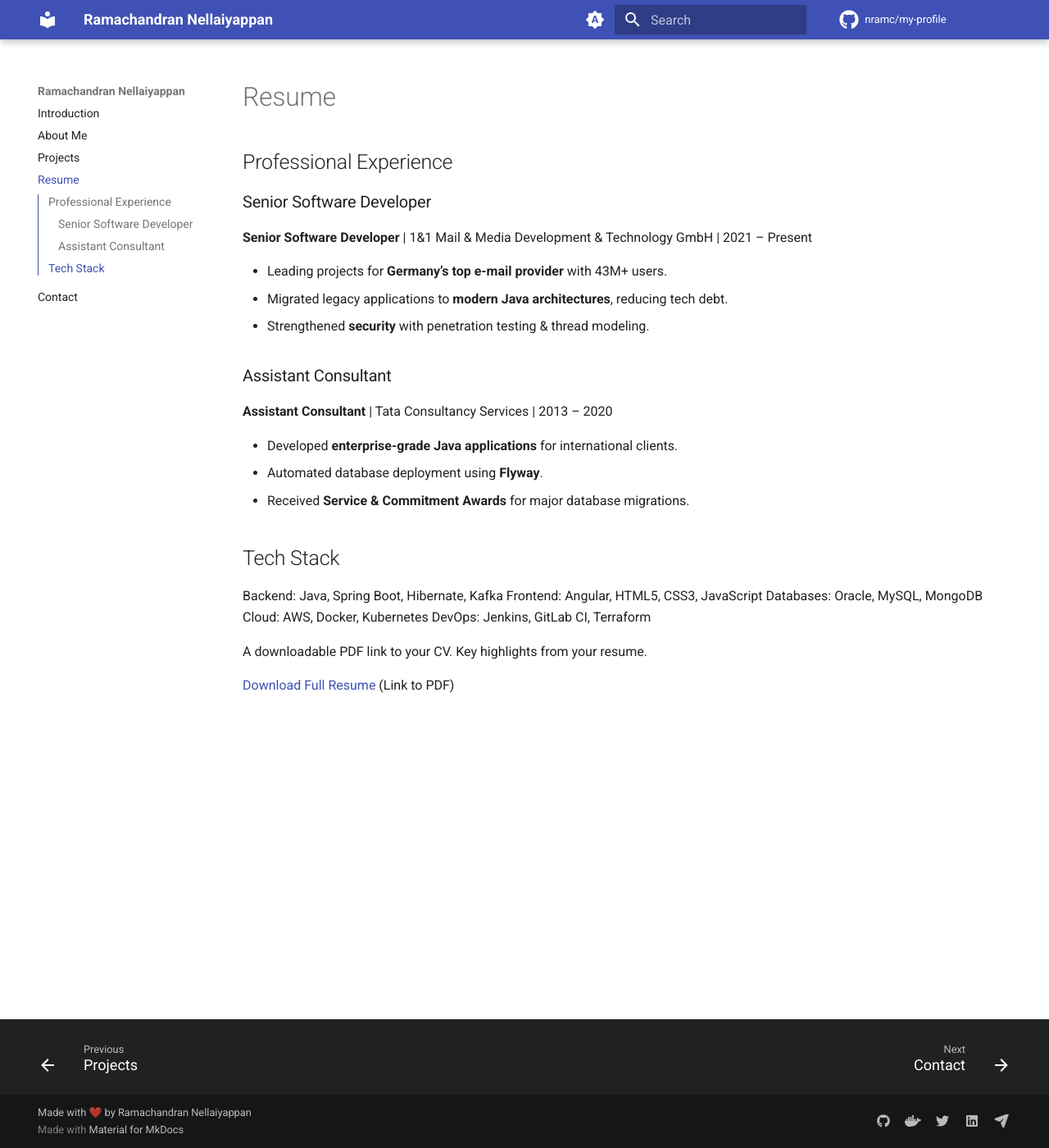
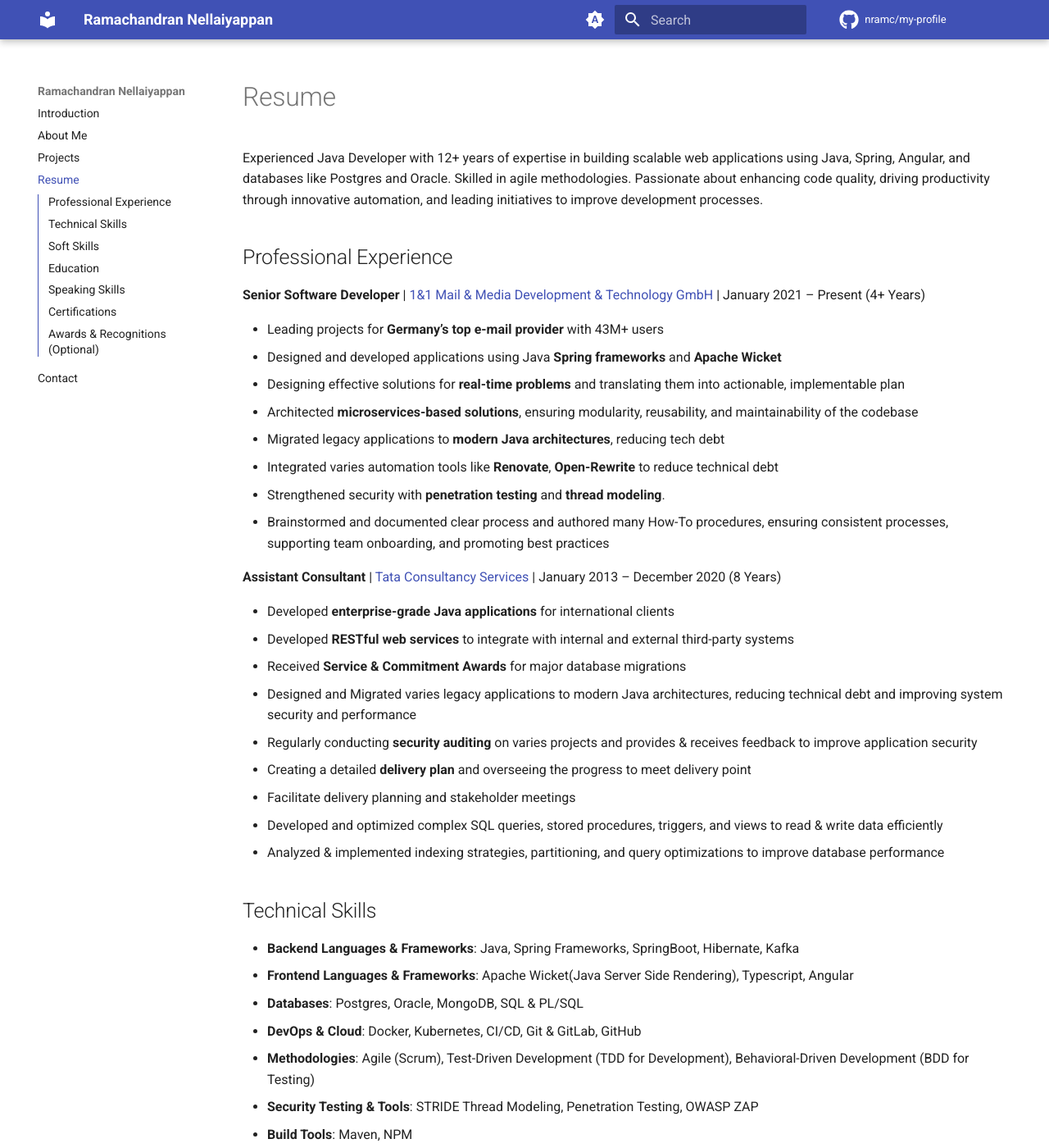
Before and after one commit to nramc/my-profile, an MkDocs documentation site: the page built from docs/resume.md, in a window 1280 px wide and 1400 px high. Shown: the whole window at 82% size. Built offline with MkDocs 1.6.1 and Material for MkDocs 9.7.7, drawn with Linux system fonts in a browser that asks for light colours; comment, search, counter and statistics services are not loaded; some of the changed text lies outside the part shown.

Commit message:
feat: resume.md added

```diff
--- a/docs/resume.md
+++ b/docs/resume.md
@@ -1,30 +1,84 @@
 # Resume
 
+Experienced Java Developer with 12+ years of expertise in building scalable web applications using Java, Spring,
+Angular, and databases like Postgres and Oracle.
+Skilled in agile methodologies.
+Passionate about enhancing code
+quality, driving productivity through innovative automation, and leading initiatives to improve development processes.
 
 ## Professional Experience
 
-### Senior Software Developer
-**Senior Software Developer** | 1&1 Mail & Media Development & Technology GmbH | 2021 – Present
+**Senior Software Developer** | [1&1 Mail & Media Development & Technology GmbH](https://www.mail-and-media.com/) |
+January 2021 – Present (4+ Years)
 
-- Leading projects for **Germany’s top e-mail provider** with 43M+ users.
-- Migrated legacy applications to **modern Java architectures**, reducing tech debt.
-- Strengthened **security** with penetration testing & thread modeling.
+- Leading projects for **Germany’s top e-mail provider** with 43M+ users
+- Designed and developed applications using Java **Spring frameworks** and **Apache Wicket**
+- Designing effective solutions for **real-time problems** and translating them into actionable, implementable plan
+- Architected **microservices-based solutions**, ensuring modularity, reusability, and maintainability of the codebase
+- Migrated legacy applications to **modern Java architectures**, reducing tech debt
+- Integrated varies automation tools like **Renovate**, **Open-Rewrite** to reduce technical debt
+- Strengthened security with **penetration testing** and **thread modeling**.
+- Brainstormed and documented clear process and authored many How-To procedures, ensuring consistent processes,
+  supporting team onboarding, and promoting best practices
 
-### Assistant Consultant
+**Assistant Consultant** | [Tata Consultancy Services](https://www.tcs.com/) | January 2013 – December 2020 (8 Years)
 
-**Assistant Consultant** | Tata Consultancy Services | 2013 – 2020
+- Developed **enterprise-grade Java applications** for international clients
+- Developed **RESTful web services** to integrate with internal and external third-party systems
+- Received **Service & Commitment Awards** for major database migrations
+- Designed and Migrated varies legacy applications to modern Java architectures, reducing technical debt and improving
+  system security and performance
+- Regularly conducting **security auditing** on varies projects and provides & receives feedback to improve application
+  security
+- Creating a detailed **delivery plan** and overseeing the progress to meet delivery point
+- Facilitate delivery planning and stakeholder meetings
+- Developed and optimized complex SQL queries, stored procedures, triggers, and views to read & write data efficiently
+- Analyzed & implemented indexing strategies, partitioning, and query optimizations to improve database performance
 
-- Developed **enterprise-grade Java applications** for international clients.
-- Automated database deployment using **Flyway**.
-- Received **Service & Commitment Awards** for major database migrations.
+## Technical Skills
 
-## Tech Stack
-Backend: Java, Spring Boot, Hibernate, Kafka
-Frontend: Angular, HTML5, CSS3, JavaScript
-Databases: Oracle, MySQL, MongoDB
-Cloud: AWS, Docker, Kubernetes
-DevOps: Jenkins, GitLab CI, Terraform
+- **Backend Languages & Frameworks**: Java, Spring Frameworks, SpringBoot, Hibernate, Kafka
+- **Frontend Languages & Frameworks**: Apache Wicket(Java Server Side Rendering), Typescript, Angular
+- **Databases**: Postgres, Oracle, MongoDB, SQL & PL/SQL
+- **DevOps & Cloud**: Docker, Kubernetes, CI/CD, Git & GitLab, GitHub
+- **Methodologies**: Agile (Scrum), Test-Driven Development (TDD for Development), Behavioral-Driven Development (BDD
+  for Testing)
+- **Security Testing & Tools**: STRIDE Thread Modeling, Penetration Testing, OWASP ZAP
+- **Build Tools**: Maven, NPM
+- **Documentation**: ASCIIDOC, MkDocs, OpenAPI with Swagger
 
+## Soft Skills
+
+- Enthusiastic
+- Continuous Learning & Innovation
+- Leadership & Mentorship
+- Effective Communication
+- Problem-Solving & Decision-Making
+- Productivity
+- Planning & Prioritization
+
+## Education
+
+**Bachelor of Engineering in Computer Science and Engineering(B.E)** | National Engineering College, Tamil Nadu, India
+
+- **Duration**: 2008 – 2012
+- **Graduation**: First Class with a GPA of **8/10**
+- **Project**: Intelligent Traffic Control System with Radio Frequency Identification
+    - [Published, Presented the paper](assets/documents/An%20intelligent%20traffic%20control%20system%20using%20RFID.pdf) in various colleges and received awards as well
+    - Developed a system using **RFID** technology for real-time traffic monitoring and intelligent traffic control with
+      an AI powered Decision-making system
+    - The project aimed to improve traffic flow and reduce congestion by automating signal control based on real traffic
+      patterns
+
+## Speaking Skills
+
+- English (Fluent)
+- Deutsch (A1—Very Basic)
+- Tamil (Native)
+
+## Certifications
+
+## Awards & Recognitions (Optional)
 
 A downloadable PDF link to your CV.
 Key highlights from your resume.
```
Also changed, not shown: 2 other files.
